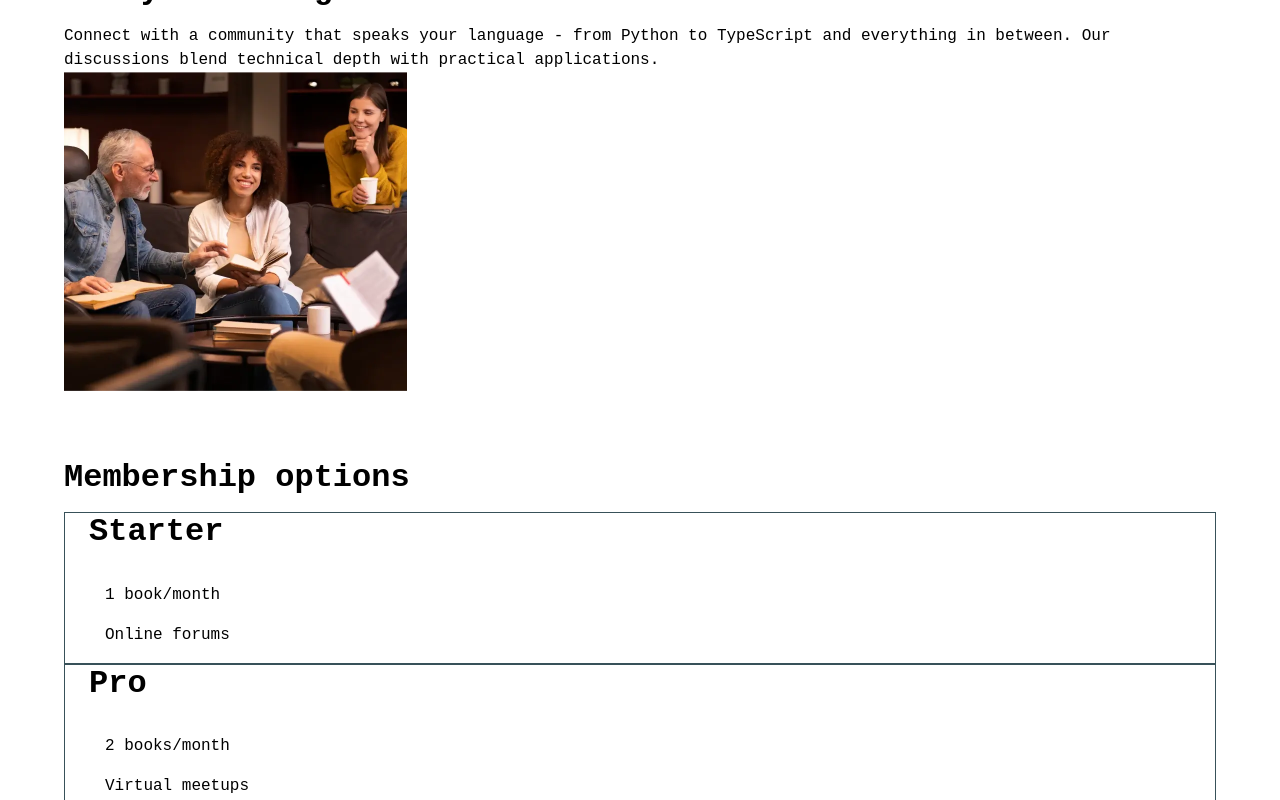
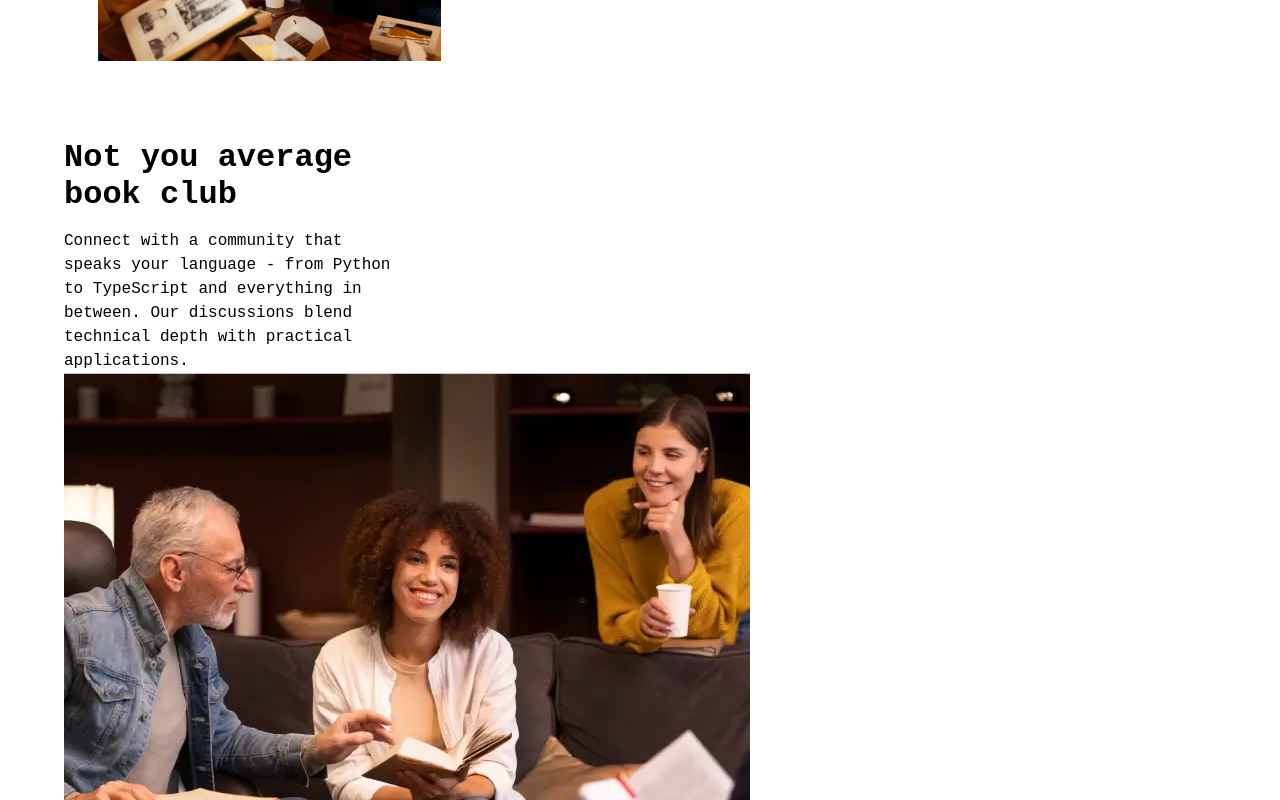
Before and after one commit to MNRSkills/Tech-Book-React-MUI-FM, a React (Vite) app: page / in a window 1280 px wide. Shown: the part 1560-2360 px from the top of the page. Built offline with nearby package versions, Linux system fonts and the light colour scheme; a web font is replaced by a local one.

Commit message:
adding cards with some style

```diff
--- a/src/Components/Cards.jsx
+++ b/src/Components/Cards.jsx
@@ -4,29 +4,100 @@ import {
   Container,
   List,
   ListItem,
+  ListItemText,
+  ListItemIcon,
   Box,
 } from "@mui/material";
+import checkBox from "../assets/images/icon-check.svg";
+import patternGlow from "../assets/images/pattern-glow.svg";
+console.log(patternGlow);
 
-const Cards = ({ accessTier }) => {
+const Cards = ({ accessTier, gradientStyle }) => {
+  console.log(accessTier);
   return (
     <>
-      <Container sx={{ border: "1px solid #385159 " }}>
+      <Container
+        sx={{
+          boxShadow: "0 1px 4px #385159",
+          padding: "20px 20px",
+          margin: "24px 0",
+          borderRadius: "2%",
+          position: "relative",
+          overflow: "hidden",
+          background: gradientStyle ? "#faf5f3" : "#fffff",
+        }}
+      >
+        {gradientStyle ? (
+          <Box
+            sx={{
+              position: "absolute",
+              bottom: { xs: "100px", sm: "25%" },
+              right: { xs: "-115px", sm: "-40px" },
+              width: { xs: "400px", sm: "800px", md: "1100px" },
+            }}
+          >
+            <img
+              src={patternGlow}
+              alt=""
+              style={{ width: "100%", height: "auto" }}
+            />
+          </Box>
+        ) : null}
+
         <Typography
           variant="h1"
-          sx={{ fontSize: "2em", fontWeight: "bold", mb: 2 }}
+          sx={{ fontSize: "18px", fontWeight: "bold", mb: 2 }}
         >
           {accessTier.title}
         </Typography>
+        {typeof accessTier.price === "number" ? (
+          <Typography
+            variant="h1"
+            sx={{ fontSize: "25px", fontWeight: "700", margin: "24px 0" }}
+          >
+            {"$" + accessTier.price}
+          </Typography>
+        ) : (
+          <Typography variant="h4" sx={{ fontWeight: "700" }}>
+            {accessTier.price}
+          </Typography>
+        )}
+        <Box
+          sx={{ border: "1px solid #e6e1df", width: "100%", margin: "auto" }}
+        ></Box>
         <Box>
-          <List>
+          <List sx={{ margin: "24px 0" }}>
             <ListItem>
-              <Typography>{accessTier.access1}</Typography>
+              <ListItemIcon>
+                <img src={checkBox} alt="picture" />
+              </ListItemIcon>
+              <ListItemText primary={accessTier.access1} />
             </ListItem>
+
             <ListItem>
-              <Typography>{accessTier.access2}</Typography>
+              <ListItemIcon>
+                <img src={checkBox} alt="" />
+              </ListItemIcon>
+              <ListItemText primary={accessTier.access2} />
             </ListItem>
           </List>
         </Box>
+        <Button
+          sx={{
+            background: "#fff5ef",
+            width: "100%",
+            height: "64px",
+            border: "2px solid #062630",
+            textAlign: "center",
+            display: "flex",
+            justifyContent: "center",
+            color: "black",
+            padding: "0",
+            margin: "24px 0",
+          }}
+        >
+          {accessTier.subNow}
+        </Button>
       </Container>
     </>
   );
--- a/src/Components/Hero.jsx
+++ b/src/Components/Hero.jsx
@@ -36,7 +36,7 @@ function Hero() {
       <Button
         variant="contained"
         sx={{
-          background: "transparent",
+          background: "#fff5ef",
           width: "343px",
           height: "64px",
           border: "2px solid #062630",
--- a/src/Components/Section.jsx
+++ b/src/Components/Section.jsx
@@ -2,12 +2,15 @@ import { Box, Typography } from "@mui/material";
 
 const Section = ({ image, children, titleVariant = "h2", sx = {} }) => {
   return (
-    <section style={{ margin: "64px 0" }}>
-
-      <Box>{children}</Box>
+    <section style={{ margin: "64px 0", width: "343px" }}>
+      <Box sx={{  }}>{children}</Box>
       <Box>
         {image && (
-          <img src={image} alt="image of readers" style={{ width: "343px" }} />
+          <img
+            src={image}
+            alt="image of readers"
+            style={{ width: { xs: "343px", md: "760px", lg: "1440px" } }}
+          />
         )}
       </Box>
     </section>
--- a/src/Components/sections/Membership.jsx
+++ b/src/Components/sections/Membership.jsx
@@ -4,22 +4,22 @@ const Membership = () => {
   const cardData = [
     {
       title: "Starter",
-      price: "19",
-      icon: "icon",
+      price: 19,
+      subNow: "Subscribe Now",
       access1: "1 book/month",
       access2: "Online forums",
     },
     {
       title: "Pro",
-      price: "29",
-      icon: "icon",
+      price: 29,
+      subNow: "Subscribe Now",
       access1: "2 books/month",
       access2: "Virtual meetups",
     },
     {
       title: "Enterprise",
       price: "Custom",
-      icon: "icon",
+      subNow: "Talk To Us",
       access1: "Team access",
       access2: "Private session",
     },
@@ -33,9 +33,16 @@ const Membership = () => {
         >
           Membership options
         </Typography>
-        <Box>
+        {/* Move the width to section for all sections */}
+        <Box sx={{}}>
           {cardData.map((accessTier, index) => {
-            return <Cards accessTier={accessTier} key={index} />;
+            return (
+              <Cards
+                accessTier={accessTier}
+                key={index}
+                gradientStyle={index === 1}
+              />
+            );
           })}
         </Box>
       </Box>
```
